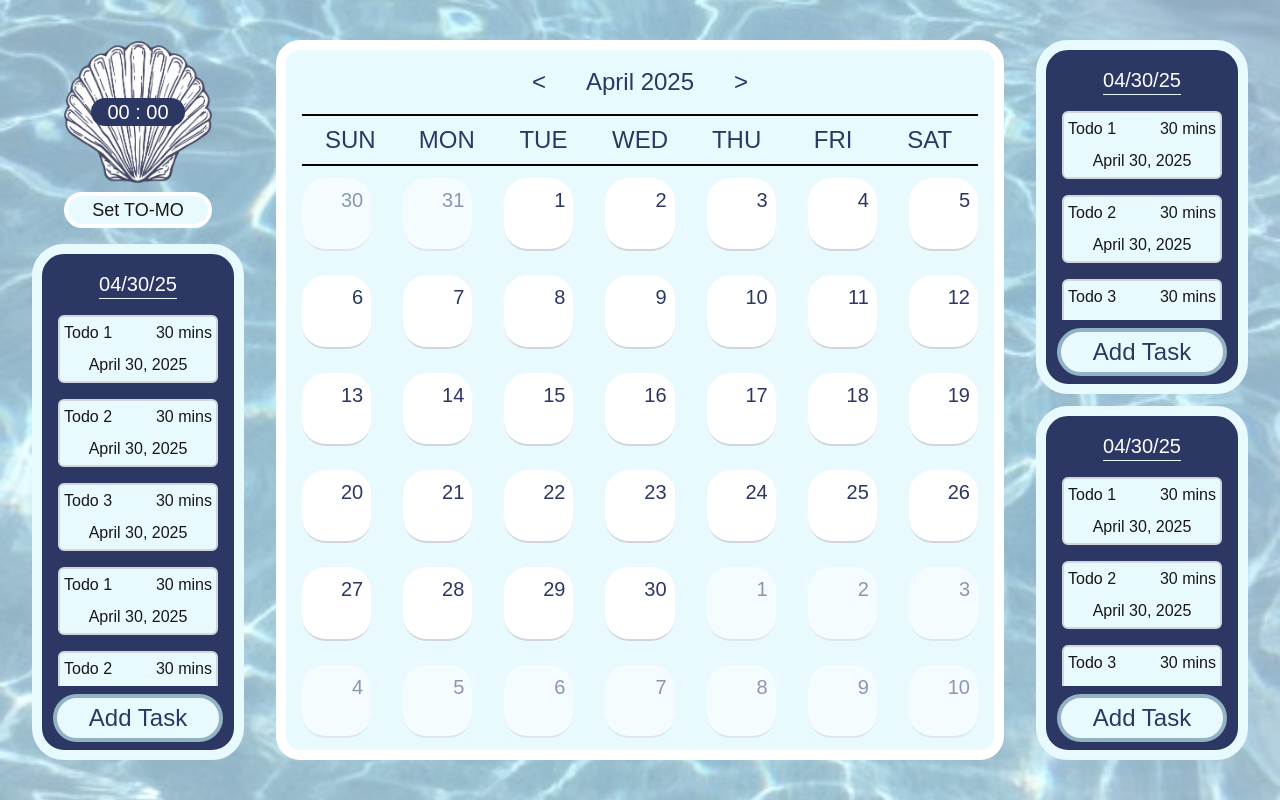
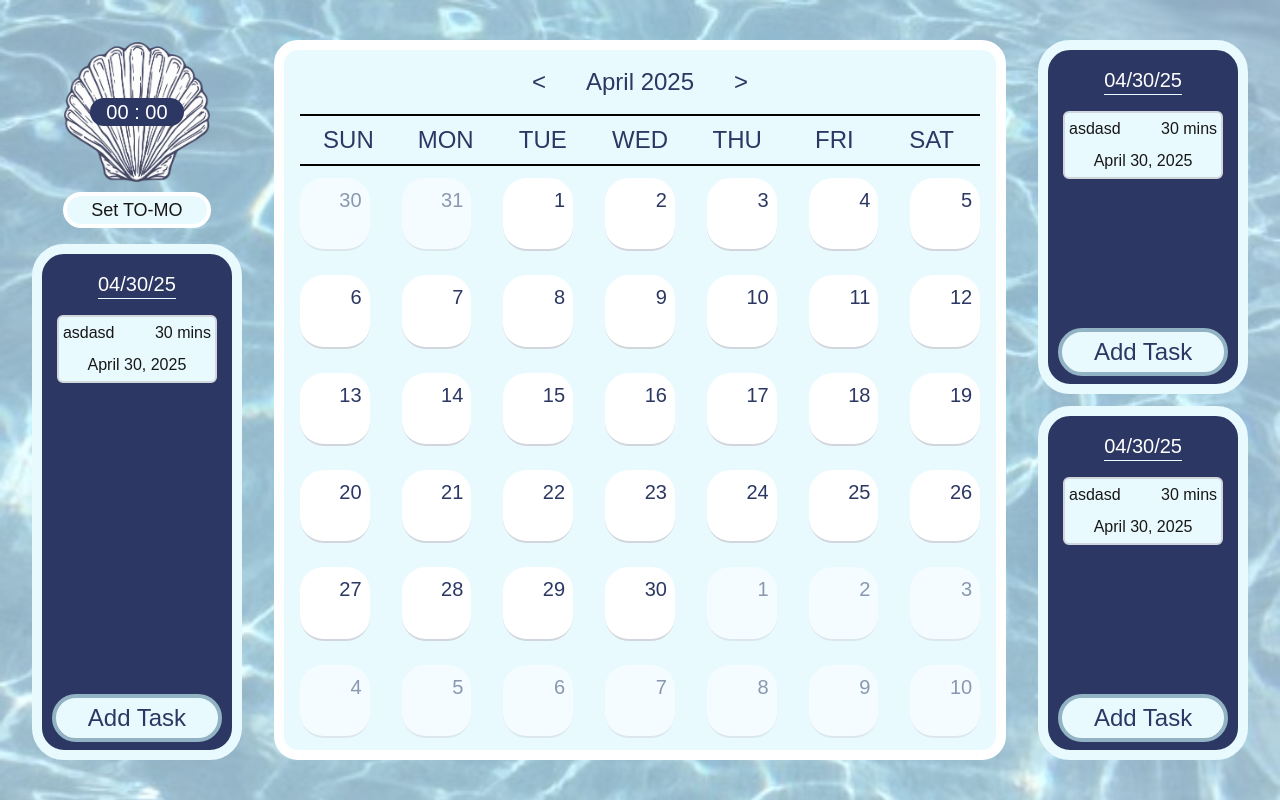
Before and after one commit to JGreenwald538/to-mo, a Next.js app: page / in a window 1280 px wide. Built offline with nearby package versions, Linux system fonts and the light colour scheme; a web font is replaced by a local one.

Commit message:
Even more changes!

```diff
--- a/app/components/DayList.tsx
+++ b/app/components/DayList.tsx
@@ -3,7 +3,7 @@ import TodoItem from "./TodoItem";
 export default function DayView() {
 	return (
 		<div
-			className="border-10 border-gray-300 rounded-4xl flex flex-col justify-self-end overflow-scroll"
+			className="border-10 border-gray-300 rounded-4xl flex flex-col justify-self-end overflow-scroll h-full items-center"
 			style={{
 				backgroundColor: "var(--color-primary)",
 				borderColor: "var(--color-secondary)",
@@ -11,7 +11,7 @@ export default function DayView() {
 			}}
 		>
 			<div
-				className="text-center pt-4 text-white border-b-1 w-fit self-center text-xl"
+				className="text-center pt-4 text-white border-b-1 w-fit self-center text-xl mx-14"
 				style={{
 					borderColor: "var(--color-secondary)",
 				}}
@@ -23,26 +23,20 @@ export default function DayView() {
 				})}
 			</div>
 			<div
-				className="flex flex-col overflow-y-scroll h-full p-4 rounded-t-xl rounded-b-xl"
+				className="flex flex-col overflow-y-scroll h-full py-4 rounded-t-xl rounded-b-xl flex-1"
 				style={{
 					scrollbarColor: "var(--color-secondary)",
 				}}
 			>
-				<TodoItem name="Todo 1" ett={30} dueDate={new Date()} />
-				<TodoItem name="Todo 2" ett={30} dueDate={new Date()} />
-				<TodoItem name="Todo 3" ett={30} dueDate={new Date()} />
-				<TodoItem name="Todo 1" ett={30} dueDate={new Date()} />
-				<TodoItem name="Todo 2" ett={30} dueDate={new Date()} />
-				<TodoItem name="Todo 3" ett={30} dueDate={new Date()} />
-				<TodoItem name="Todo 1" ett={30} dueDate={new Date()} />
-				<TodoItem name="Todo 2" ett={30} dueDate={new Date()} />
-				<TodoItem name="Todo 3" ett={30} dueDate={new Date()} />
-				<TodoItem name="Todo 1" ett={30} dueDate={new Date()} />
-				<TodoItem name="Todo 2" ett={30} dueDate={new Date()} />
-				<TodoItem name="Todo 3" ett={30} dueDate={new Date()} />
-				<TodoItem name="Todo 1" ett={30} dueDate={new Date()} />
-				<TodoItem name="Todo 2" ett={30} dueDate={new Date()} />
-				<TodoItem name="Todo 3" ett={30} dueDate={new Date()} />
+				<TodoItem task={{
+					name: "asdasd",
+					minutes: 30,
+					date: new Date(),
+					type: "task",
+					status: false,
+					description: "asdasd",
+
+				}} />
 			</div>
 			<button
 				className="text-white py-1 w-fit my-2 rounded-3xl px-8 self-center text-2xl border-4 border-white"
--- a/app/components/TodoItem.tsx
+++ b/app/components/TodoItem.tsx
@@ -1,27 +1,22 @@
+import { Task } from "../utils/TaskType";
+
 const options = { year: "numeric", month: "long", day: "numeric" } as const;
 
-export default function TodoItem({
-	name,
-	ett,
-	dueDate,
-}: {
-	name: string;
-	ett: number;
-	dueDate: Date;
-}) {
+export default function TodoItem({ task }: { task: Task }) {
+	const { name, minutes, date } = task;
 	return (
 		<div
-			className="border-2 border-gray-300 h-full w-40 p-1 mt-4 first:mt-0 rounded-md"
+			className="border-2 border-gray-300 w-40 p-1 mt-4 first:mt-0 rounded-md"
 			style={{
-				backgroundColor: "var(--color-secondary)"
+				backgroundColor: "var(--color-secondary)",
 			}}
 		>
 			<div className="flex flex-row justify-between">
 				<div className="">{name}</div>
-				<div className="">{ett + " mins"}</div>
+				<div className="">{minutes + " mins"}</div>
 			</div>
 			<div className="text-center mt-2">
-				{dueDate.toLocaleString(undefined, options)}
+				{date.toLocaleString(undefined, options)}
 			</div>
 		</div>
 	);
--- /dev/null
+++ b/app/utils/TaskType.ts
@@ -0,0 +1,8 @@
+export type Task = {
+    name: string,
+    date: Date,
+    minutes: number,
+    type: string,
+    status: boolean,
+    description: string;
+}
```
